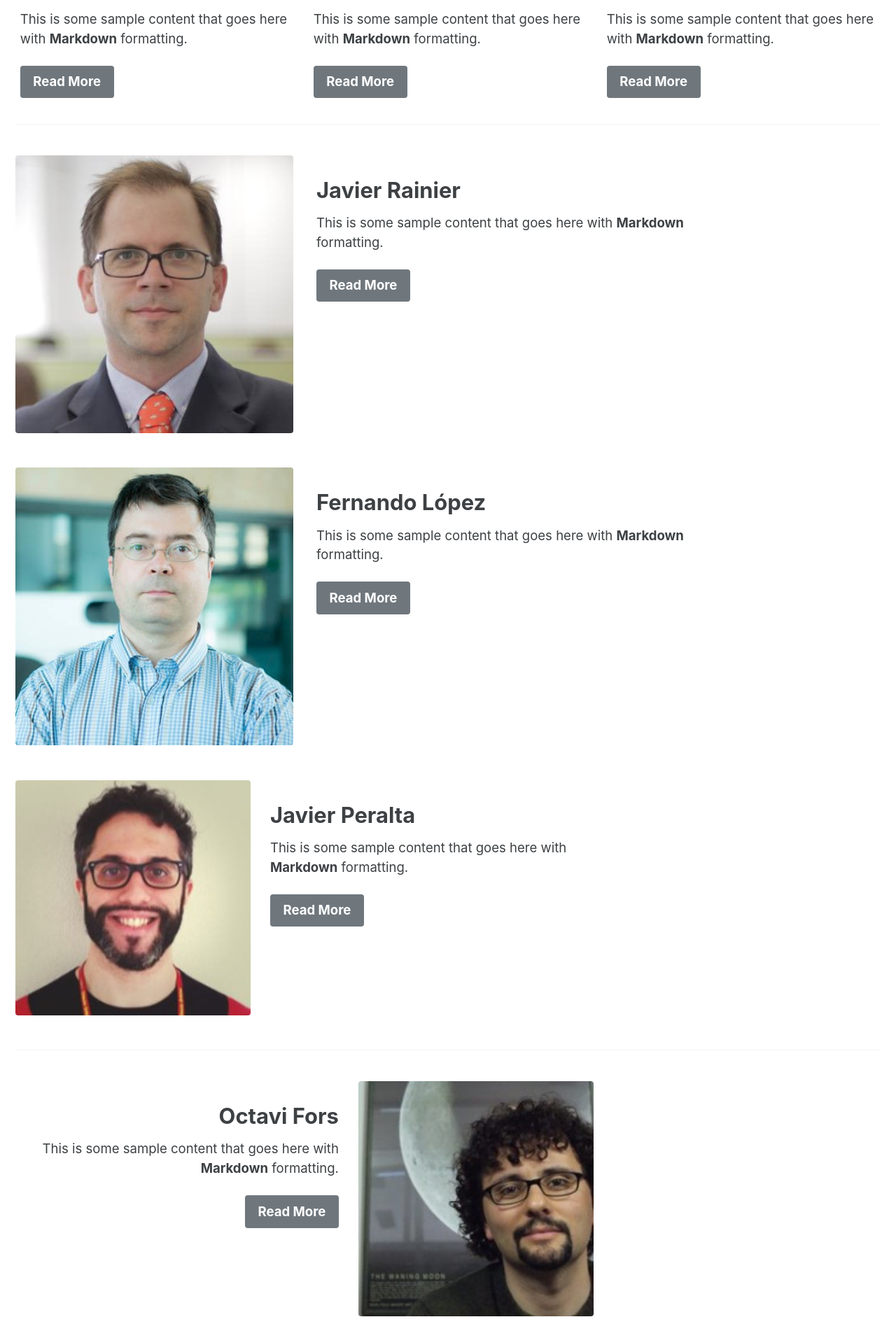
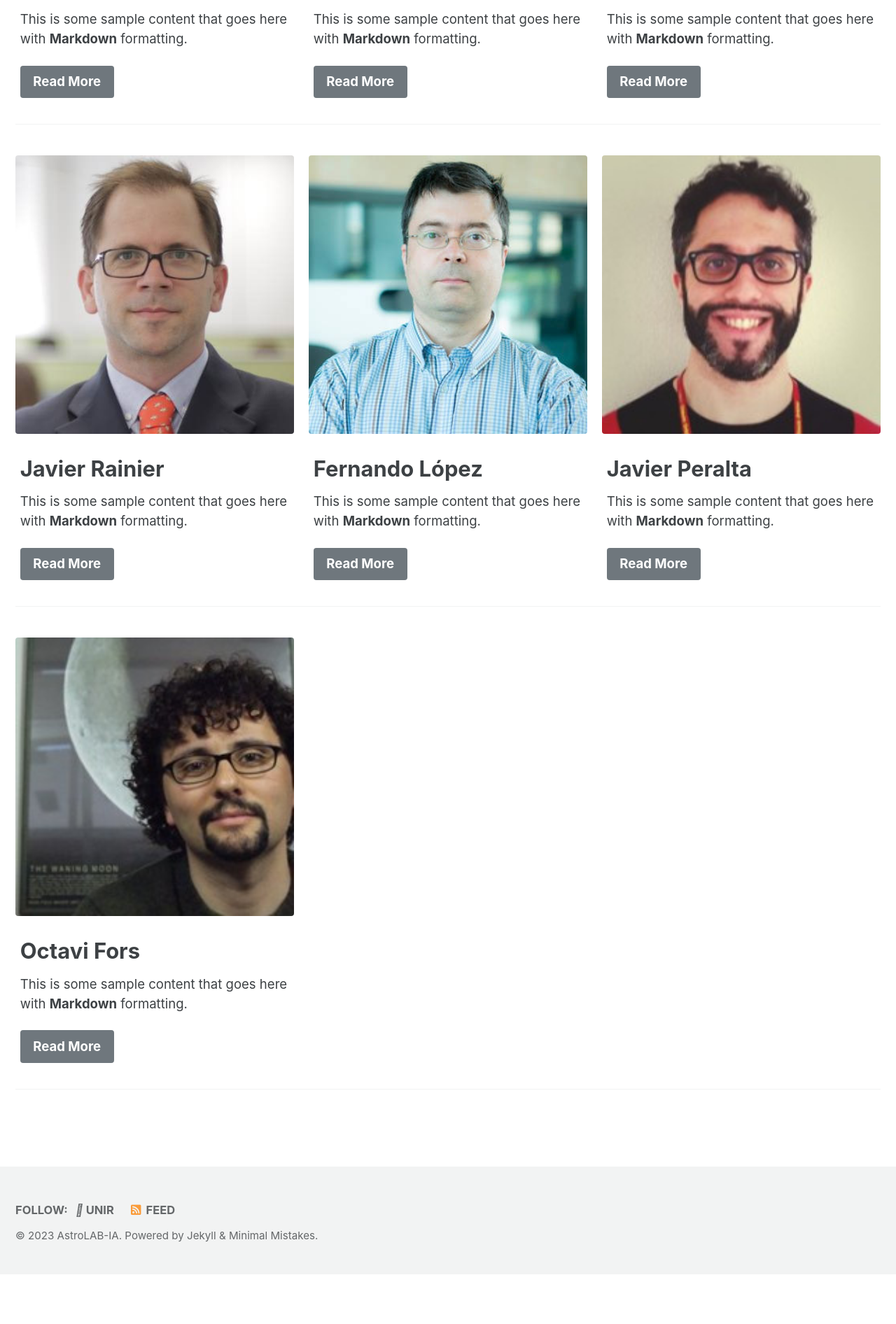
Before and after one commit to UNIR-ASTRO-IA/UNIR-ASTRO-IA.github.io, a Jekyll site: the page built from _pages/team.md, in a window 1280 px wide. Shown: the part 719-2611 px from the top of the page at 70% size. Built offline with Jekyll 4.4.1, drawn with Linux system fonts in a browser that asks for light colours; cached includes are drawn as plain includes; after the commit the page ends 2540 px from its top, so only the background shows below that.

Commit message:
Mod team

```diff
--- a/_pages/team.md
+++ b/_pages/team.md
@@ -74,8 +74,6 @@ feature_row3:
 
 {% include feature_row %}
 
-{% include feature_row id="feature_row2" type="left" %}
+{% include feature_row id="feature_row2" %}
 
-{% include feature_row id="feature_row3" type="right" %}
-
-{% include feature_row id="feature_row4" type="center" %}
+{% include feature_row id="feature_row3" %}
```
